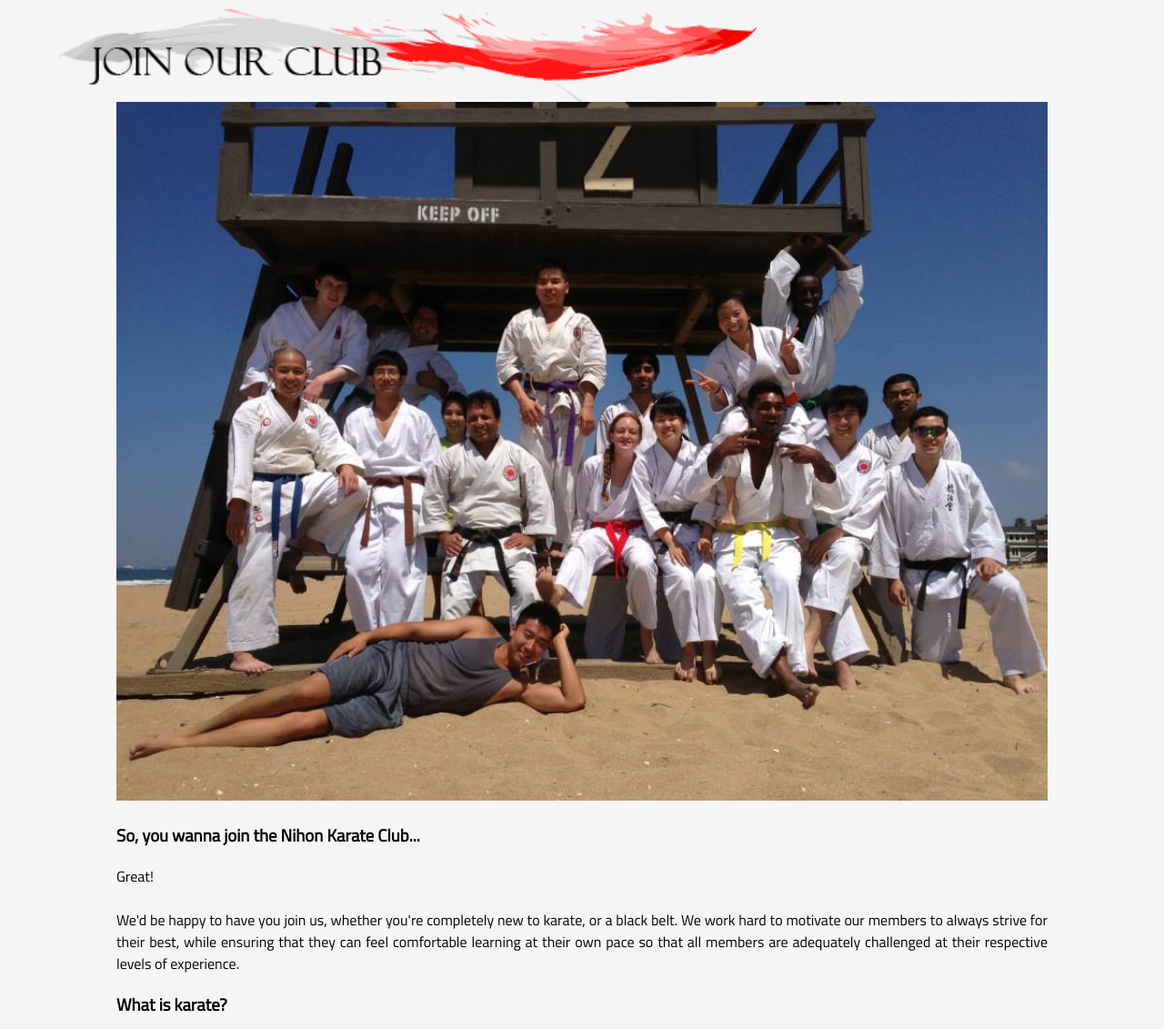
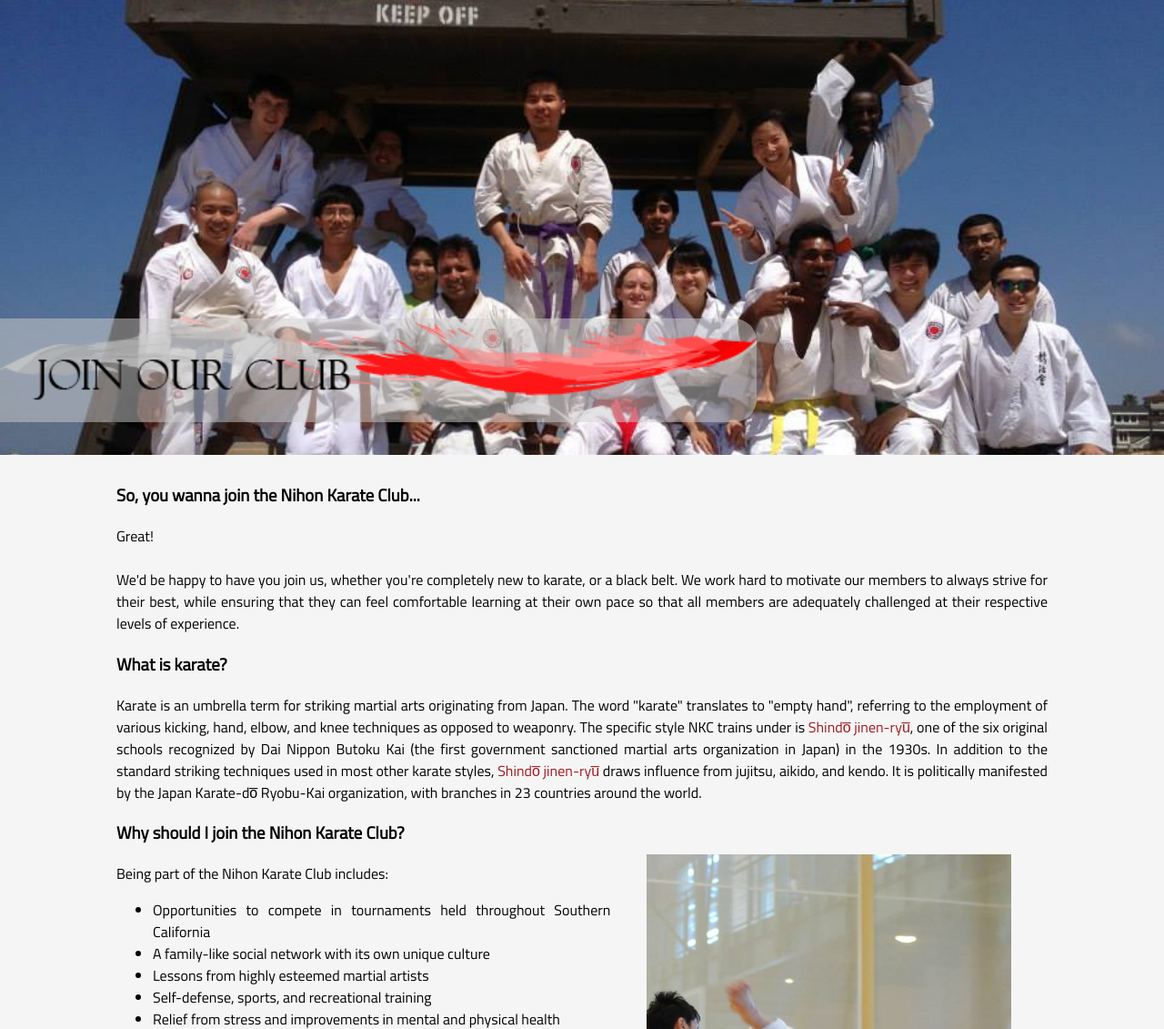
Before and after one commit to nihonkarateuci/nihonkarateuci.github.io, a PHP site: page /join.html in a window 1280 px wide. Shown: the part 240-1371 px from the top of the page at 91% size. Run offline with PHP 8.4, Linux system fonts and the light colour scheme.

Commit message:
Updated join, history styling

```diff
--- a/join.html
+++ b/join.html
@@ -28,11 +28,12 @@
                 </nav>
             </header>
             <main>
-                <div class="title-banner" style="float: middle; margin-top: 10px; margin-bottom: -40px;">
-                    <img src="images/banners/banner-join.png">
+                <div class="page-image" style="background-image: url(images/join_1.jpg); background-position: 0% 30%;">
+                    <div class="page-title">
+                        <img src="images/banners/banner-join.png">
+                    </div>
                 </div>
                 <div class="page-content">
-                    <img src="images/join_1.jpg" style="width: 100%;">
                     <h3>So, you wanna join the Nihon Karate Club...</h3>
                     <p>
                         Great!<br><br>
--- a/styles/about.css
+++ b/styles/about.css
@@ -56,7 +56,7 @@
     width: 100%;
     height: 300px;
     object-fit: contain;
-    background-color: #fdfdfd;
+    background-color: #dfdfdf;
 }
 
 .card-bio {
--- a/styles/index.css
+++ b/styles/index.css
@@ -202,6 +202,27 @@ header {
 }
 
 /*      Body Styles      */
+.page-image {
+    width: 100%;
+    max-height: 550px;
+    background-size: cover;
+    background-position: 0% 15%;
+    background-repeat: no-repeat;
+}
+
+.page-title {
+    width: 100%;
+    padding-top: 350px;
+    padding-bottom: 30px;
+}
+
+.page-image img {
+    width: 65%;
+    background-color: rgb(205, 205, 205, 0.5);
+    border-radius: 0 25px 25px 0;
+
+}
+
 .title-banner {
     width: 100%;
     min-height: 100px;
```
Also changed, not shown: about.html (+16 -6 lines), history.html (+4 -3 lines), images/portraits/aditesh.png (added), index.html (line endings or trailing spaces).
